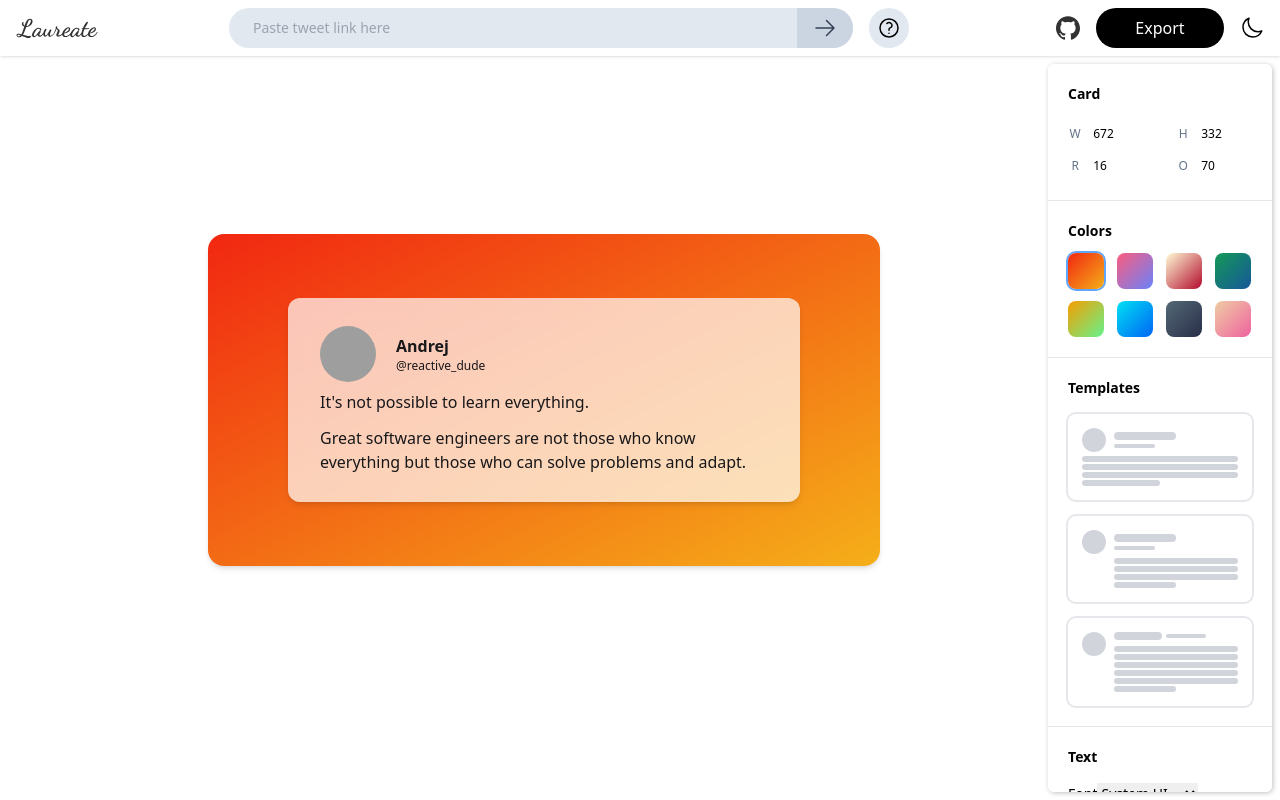
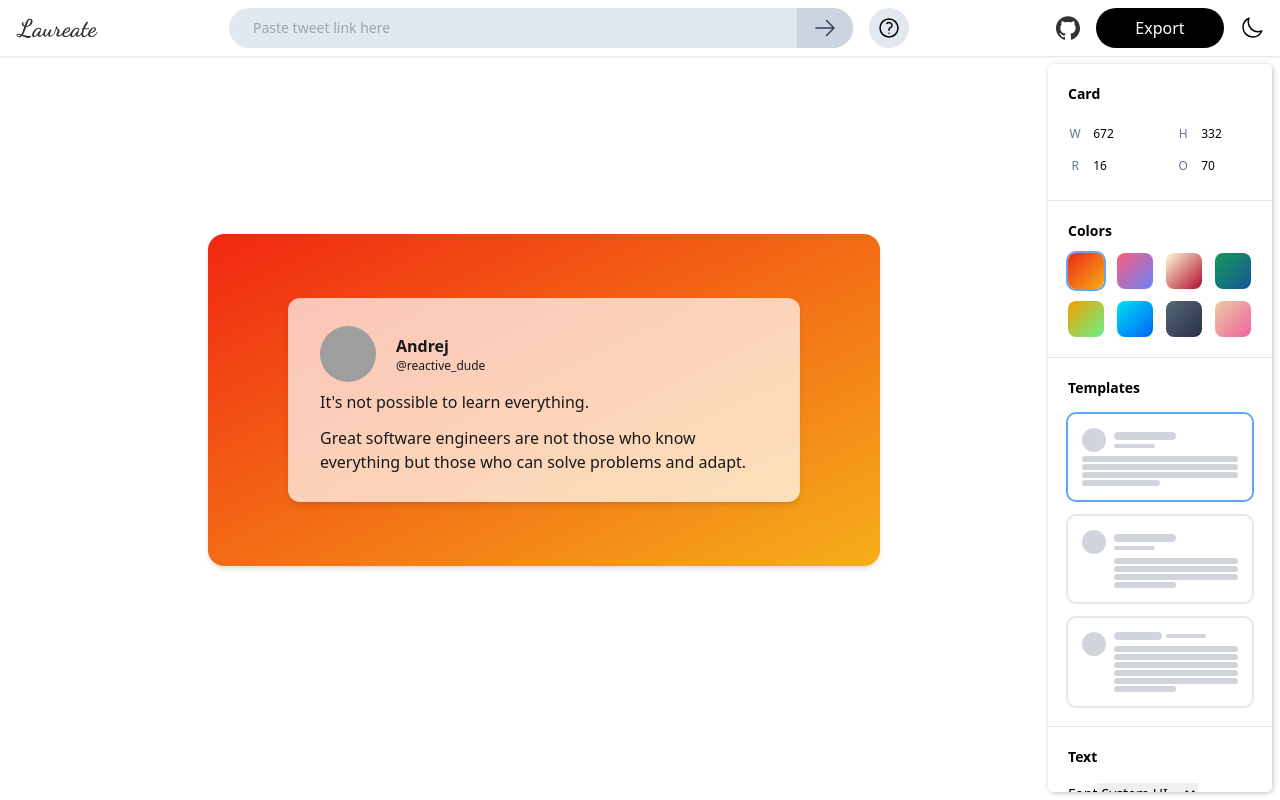
Before and after one commit to subhoghoshX/laureate, a Next.js app: page / in a window 1280 px wide. Built offline with nearby package versions, Linux system fonts and the light colour scheme; grey boxes are pictures that could not be loaded; what prettier-plugin-tailwindcss would draw is missing.

Commit message:
fix: templates active ring, dark scrollbar in side panel

```diff
--- a/components/SidePanel/Templates.tsx
+++ b/components/SidePanel/Templates.tsx
@@ -11,8 +11,10 @@ export default function Templates() {
       <h2 className="font-bold">Templates</h2>
       <div className="mt-4 space-y-4">
         <div
-          className={`rounded-lg p-3.5 ring-2 ring-gray-200 transition-shadow dark:ring-neutral-600 ${
-            selectedTemplate === "first" ? "ring-blue-400" : ""
+          className={`rounded-lg p-3.5 ring-2 transition-shadow ${
+            selectedTemplate === "first"
+              ? "ring-blue-400"
+              : "ring-gray-200 dark:ring-neutral-600"
           }`}
           onClick={() => setSelectedTemplate(() => "first")}
         >
@@ -32,8 +34,10 @@ export default function Templates() {
         </div>
 
         <div
-          className={`rounded-lg p-3.5 ring-2 ring-gray-200 transition-shadow dark:ring-neutral-600 ${
-            selectedTemplate === "second" ? "ring-blue-400" : ""
+          className={`rounded-lg p-3.5 ring-2 transition-shadow ${
+            selectedTemplate === "second"
+              ? "ring-blue-400"
+              : "ring-gray-200 dark:ring-neutral-600"
           }`}
           onClick={() => setSelectedTemplate(() => "second")}
         >
@@ -53,8 +57,10 @@ export default function Templates() {
         </div>
 
         <div
-          className={`rounded-lg p-3.5 ring-2 ring-gray-200 transition-shadow dark:ring-neutral-600 ${
-            selectedTemplate === "third" ? "ring-blue-400" : ""
+          className={`rounded-lg p-3.5 ring-2 transition-shadow ${
+            selectedTemplate === "third"
+              ? "ring-blue-400"
+              : "ring-gray-200 dark:ring-neutral-600"
           }`}
           onClick={() => setSelectedTemplate(() => "third")}
         >
--- a/styles/globals.css
+++ b/styles/globals.css
@@ -19,8 +19,20 @@
     border: 2px solid white;
   }
 
+  .dark .scrollbar::-webkit-scrollbar-thumb {
+    border: 2px solid #2c2c2c;
+  }
+
   .scrollbar::-webkit-scrollbar-thumb:hover {
     @apply rounded-full bg-gray-500;
+  }
+
+  .dark .scrollbar::-webkit-scrollbar-thumb {
+    @apply bg-[#5c5c5c];
+  }
+
+  .dark .scrollbar::-webkit-scrollbar-thumb:hover {
+    @apply bg-[#c0c0c0];
   }
 
   .scrollbar {
```
